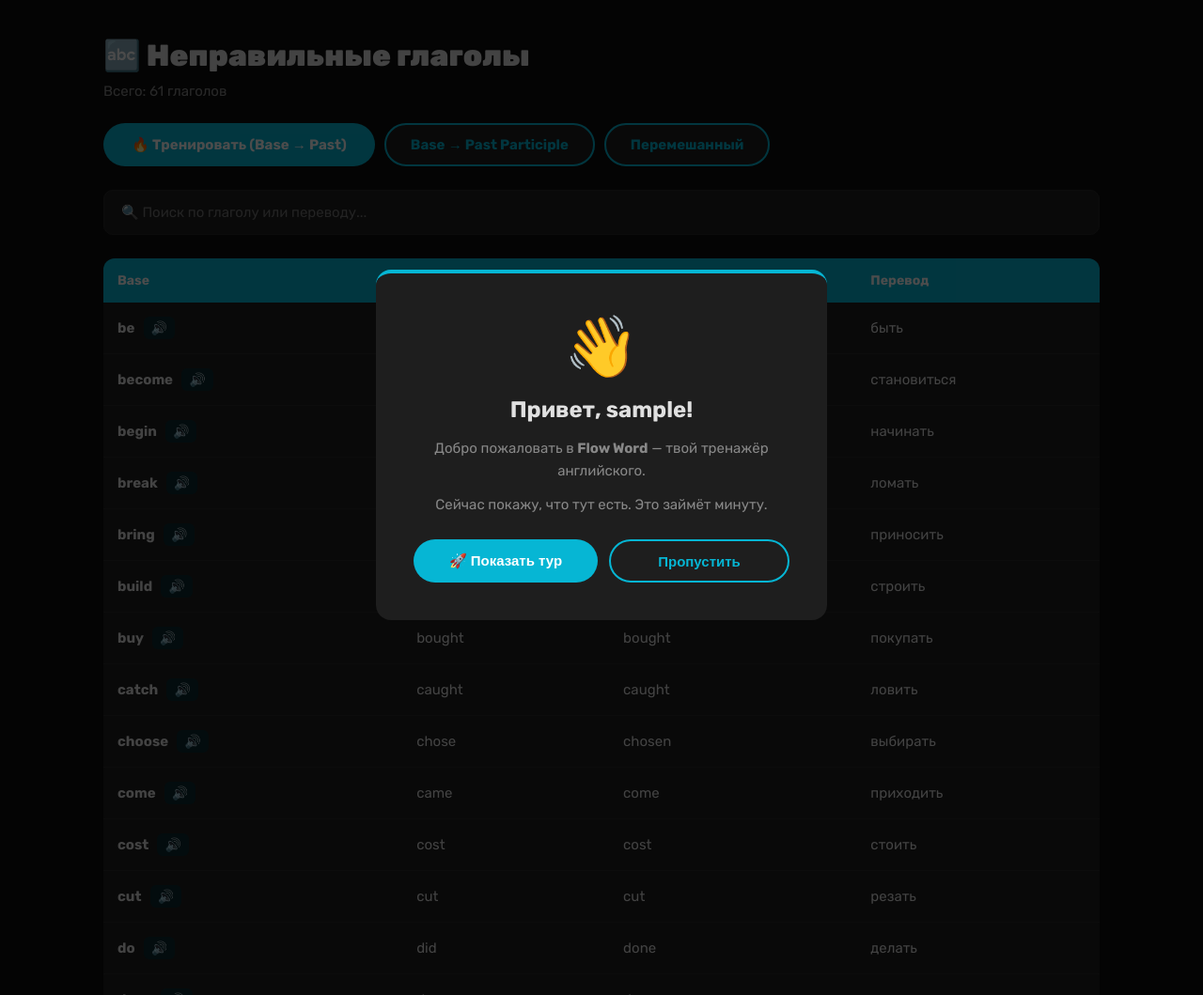
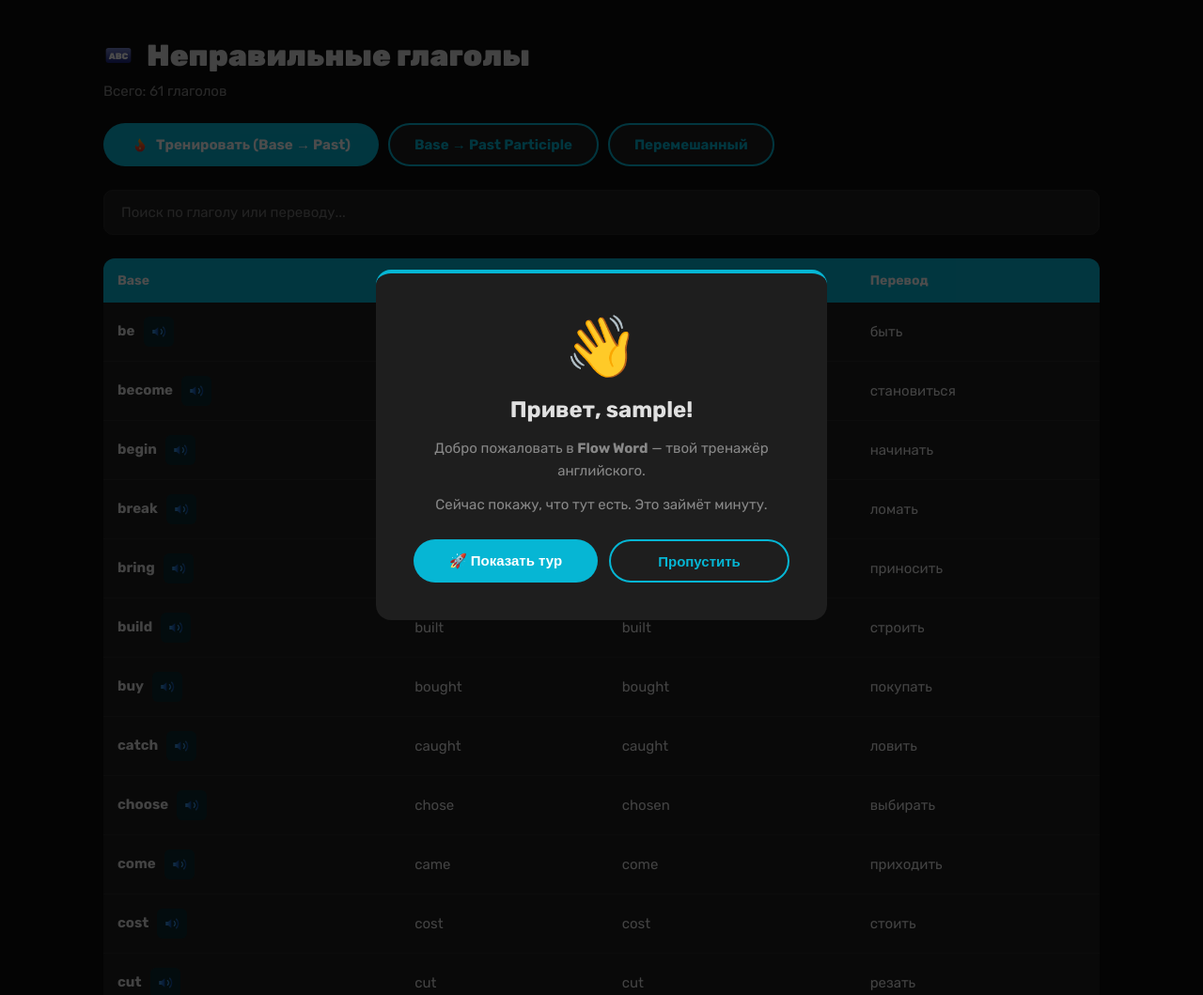
Before and after one commit to Yoshi-6767/johnny_app, a Flask app: page /study/irregular in a window 1280 px wide. Shown: the part 112-1171 px from the top of the page at 94% size. Run offline with Flask 3, Linux system fonts and the light colour scheme; the visitor is signed in with stand-in values (Sample User, id 1); data comes from the database, SQL or seed files in the repository; data that the repository does not hold is empty; parts of the project's set-up code (start-up, migrations or seed data) failed here and were passed over.

Commit message:
Update irregular.html

```diff
--- a/templates/irregular.html
+++ b/templates/irregular.html
@@ -1,6 +1,6 @@
 {% extends "base.html" %}
 
-{% block title %}Неправильные глаголы — Flow & Word{% endblock %}
+{% block title %}Неправильные глаголы — Flow Word{% endblock %}
 
 {% block styles %}
 <style>
@@ -47,35 +47,53 @@
     .verb-base { font-weight: 700; color: var(--accent); }
     .verb-rus { color: var(--text-sub); }
     .btn-speak-inline {
+        display: inline-flex;
+        align-items: center;
+        justify-content: center;
+        width: 32px;
+        height: 32px;
         background: var(--bg-subtle);
         color: var(--accent);
         border: none;
-        padding: 4px 8px;
         border-radius: 6px;
-        font-size: 14px;
         cursor: pointer;
         margin-left: 6px;
         transition: all 0.2s;
+        vertical-align: middle;
     }
+    .btn-speak-inline .icon { width: 16px; height: 16px; }
     .btn-speak-inline:hover {
         background: var(--accent);
         color: #fff;
     }
+
+    .train-buttons {
+        display: flex;
+        gap: 10px;
+        margin-bottom: 25px;
+        flex-wrap: wrap;
+    }
+    .train-buttons a {
+        display: inline-flex;
+        align-items: center;
+        gap: 8px;
+    }
+    .train-buttons a .icon { width: 18px; height: 18px; }
 </style>
 {% endblock %}
 
 {% block content %}
-<h1>🔤 Неправильные глаголы</h1>
+<h1><svg class="icon icon-lg" style="width: 32px; height: 32px; vertical-align: -0.15em; margin-right: 8px;"><use href="#icon-abc"></use></svg> Неправильные глаголы</h1>
 <div class="subtitle">Всего: {{ verbs|length }} глаголов</div>
 
-<div style="display: flex; gap: 10px; margin-bottom: 25px; flex-wrap: wrap;">
-    <a href="/study/irregular/train?mode=past" class="btn">🔥 Тренировать (Base → Past)</a>
+<div class="train-buttons">
+    <a href="/study/irregular/train?mode=past" class="btn"><svg class="icon"><use href="#icon-fire"></use></svg> Тренировать (Base → Past)</a>
     <a href="/study/irregular/train?mode=pp" class="btn-outline">Base → Past Participle</a>
     <a href="/study/irregular/train?mode=mixed" class="btn-outline">Перемешанный</a>
 </div>
 
 <div class="verb-search">
-    <input id="search" placeholder="🔍 Поиск по глаголу или переводу..." oninput="filterVerbs()">
+    <input id="search" placeholder="Поиск по глаголу или переводу..." oninput="filterVerbs()">
 </div>
 
 <table class="verb-table">
@@ -92,7 +110,7 @@
         <tr data-word="{{ v.base }} {{ v.rus }}">
             <td class="verb-base">
                 {{ v.base }}
-                <button class="btn-speak-inline" onclick="speak('{{ v.base }}')" title="Послушать">🔊</button>
+                <button class="btn-speak-inline" onclick="speak('{{ v.base }}')" title="Послушать"><svg class="icon"><use href="#icon-volume"></use></svg></button>
             </td>
             <td>{{ v.past }}</td>
             <td>{{ v.pp }}</td>
```
